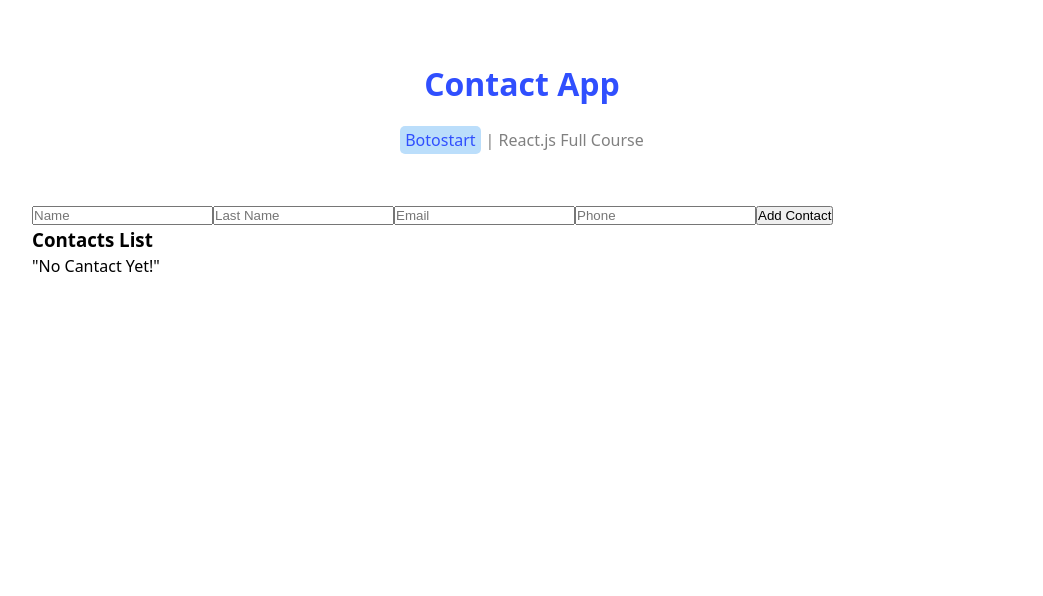
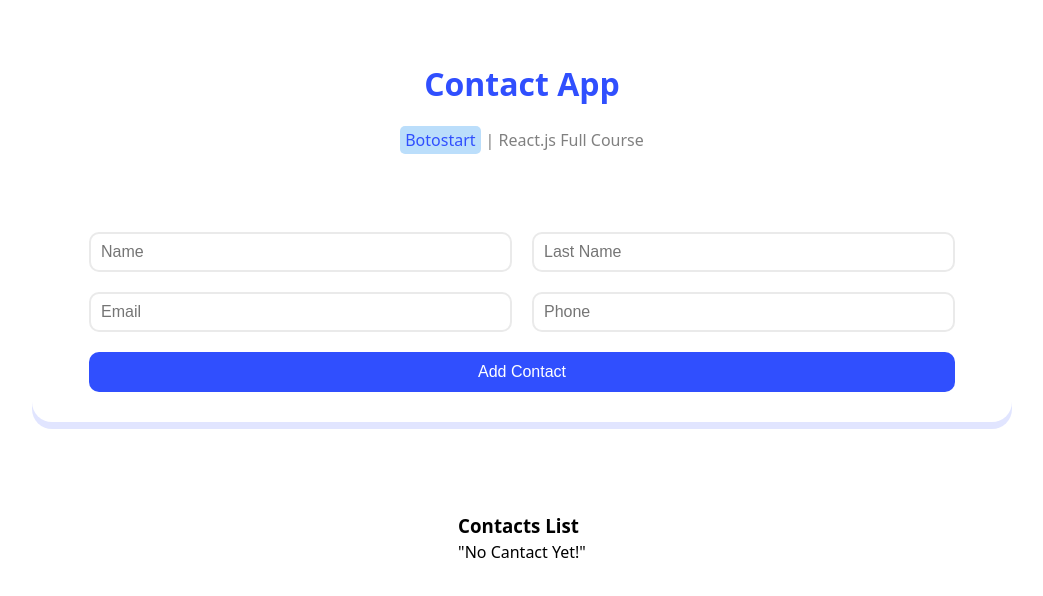
Before and after one commit to Faezeh-adbii/Contact_App, a React (Vite) app: page / in a window 1280 px wide. Shown: the top 596 px of the page, without its empty margins (118-1161 px from the left). Built offline with nearby package versions, Linux system fonts and the light colour scheme.

Commit message:
form css

```diff
--- a/src/components/Contacts.jsx
+++ b/src/components/Contacts.jsx
@@ -2,8 +2,12 @@ import inputs from "../constans/inputs";
 import { useState } from "react";
 import ContactsList from "./ContactsList";
 import { v4 } from "uuid";
+import styles from "./Contacts.module.css";
 
 function Contacts() {
+
+  //state
+
   const [Contacts, setContacts] = useState([]);
   const [Alert, setAlert] = useState("");
   const [Contact, setContact] = useState({
@@ -15,14 +19,13 @@ function Contacts() {
   });
 
 
-   //deleteHandler
-  const deleteHandler =(id)=>{
-    const newContacts = Contacts.filter( (Contact) => Contact.id !== id  );
+  //deleteHandler
+  const deleteHandler = (id) => {
+    const newContacts = Contacts.filter((Contact) => Contact.id !== id);
     setContacts(newContacts);
   };
 
-
-
+  //changeHandler
   const changeHandler = (event) => {
     const name = event.target.name;
     const value = event.target.value;
@@ -30,6 +33,7 @@ function Contacts() {
     setContact((Contact) => ({ ...Contact, [name]: value }));
   };
 
+  //addhandler
   const addHandler = () => {
     console.log("Current Contact:", Contact);
     if (
@@ -42,7 +46,7 @@ function Contacts() {
       return;
     }
     setAlert("");
-    const newContact ={...Contact , id:v4()}
+    const newContact = { ...Contact, id: v4() };
     setContacts((Contacts) => [...Contacts, newContact]);
     setContact({
       Name: "",
@@ -52,9 +56,12 @@ function Contacts() {
     });
   };
 
+
+  //Html , Css
+
   return (
-    <div>
-      <div>
+    <div className={styles.container}>
+      <div className={styles.form}>
         {inputs.map((input, index) => (
           <input
             key={index}
@@ -67,8 +74,8 @@ function Contacts() {
         ))}
         <button onClick={addHandler}>Add Contact</button>
       </div>
-      <div>{Alert && <p>{Alert}</p>}</div>
-      <ContactsList contacts={Contacts}  deleteHandler ={deleteHandler} />
+      <div className={styles.alert}>{Alert && <p>{Alert}</p>}</div>
+      <ContactsList contacts={Contacts} deleteHandler={deleteHandler} />
     </div>
   );
 }
--- /dev/null
+++ b/src/components/Contacts.module.css
@@ -0,0 +1,68 @@
+.container {
+    display: flex;
+    flex-direction: column;
+    align-items: center;
+}
+
+.form {
+    display: flex;
+    flex-wrap: wrap;
+    align-items: center;
+    justify-content: center;
+    padding: 20px;
+    margin-bottom: 20px;
+    border-radius: 20px;
+    box-shadow: #304ffe25 0px 7px 0px;
+}
+
+.form input {
+    width: 45%;
+    height: 40px;
+    padding: 10px;
+    margin: 10px;
+    border: 2px solid #eaeaea;
+    border-radius: 10px;
+    color: #304ffe;
+    font-size: 1rem;
+}
+
+.form button {
+    width: calc(90% + 20px);
+    height: 40px;
+    padding: 10px;
+    margin: 10px 0;
+    cursor: pointer;
+    color: #fff;
+    background-color: #304ffe;
+    border: none;
+    border-radius: 10px;
+    font-size: 1rem;
+    transition: 0.2s all ease-in-out;
+}
+
+.form button:hover {
+    box-shadow: #0c2ad487 0px 7px 29px 0px;
+}
+
+.alert {
+    width: 100%;
+    height: 40px;
+    margin: 5px 0 25px;
+}
+
+.alert p {
+    background-color: #ffebee;
+    color: #f44336;
+    width: 100%;
+    padding: 10px;
+    border-radius: 10px;
+}
+
+@media (max-width:500px) {
+    .form input {
+        width: 90%;
+    }
+    .form button {
+        width: 90%;
+    }
+}
```
